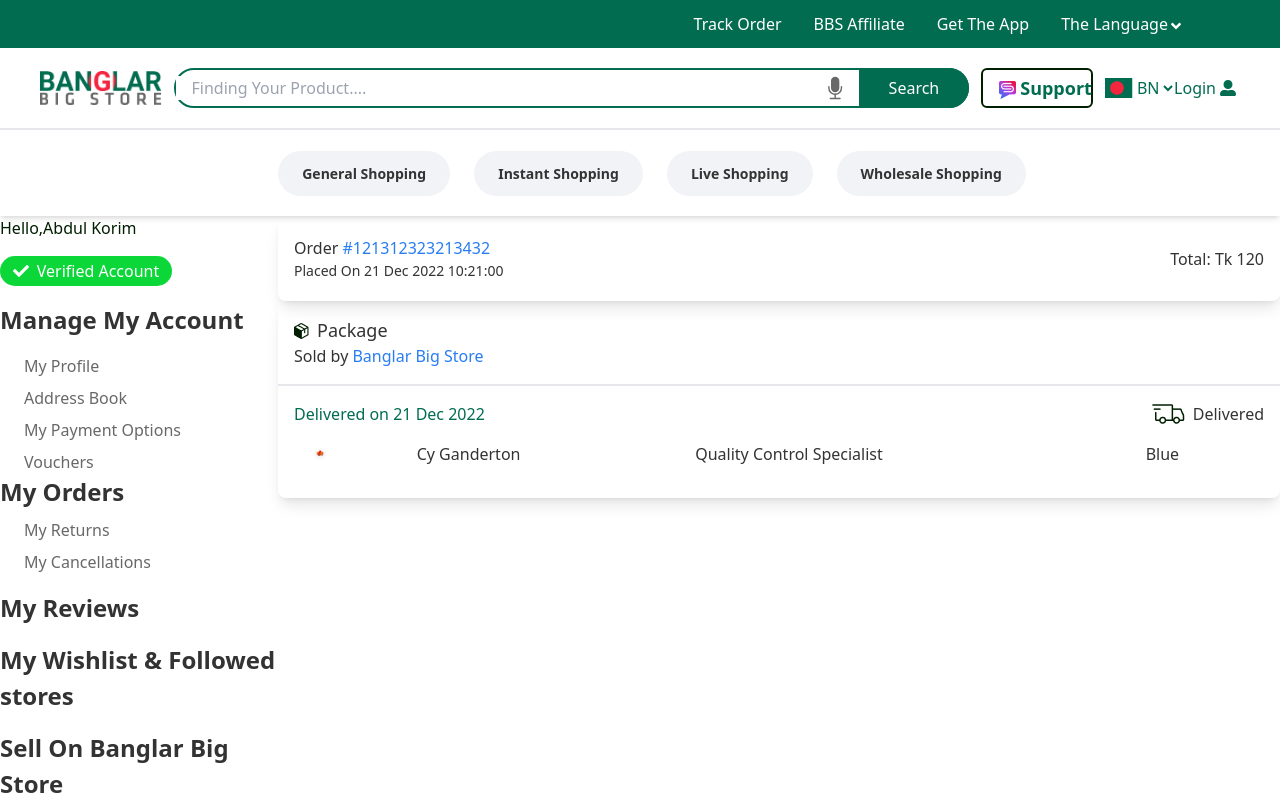
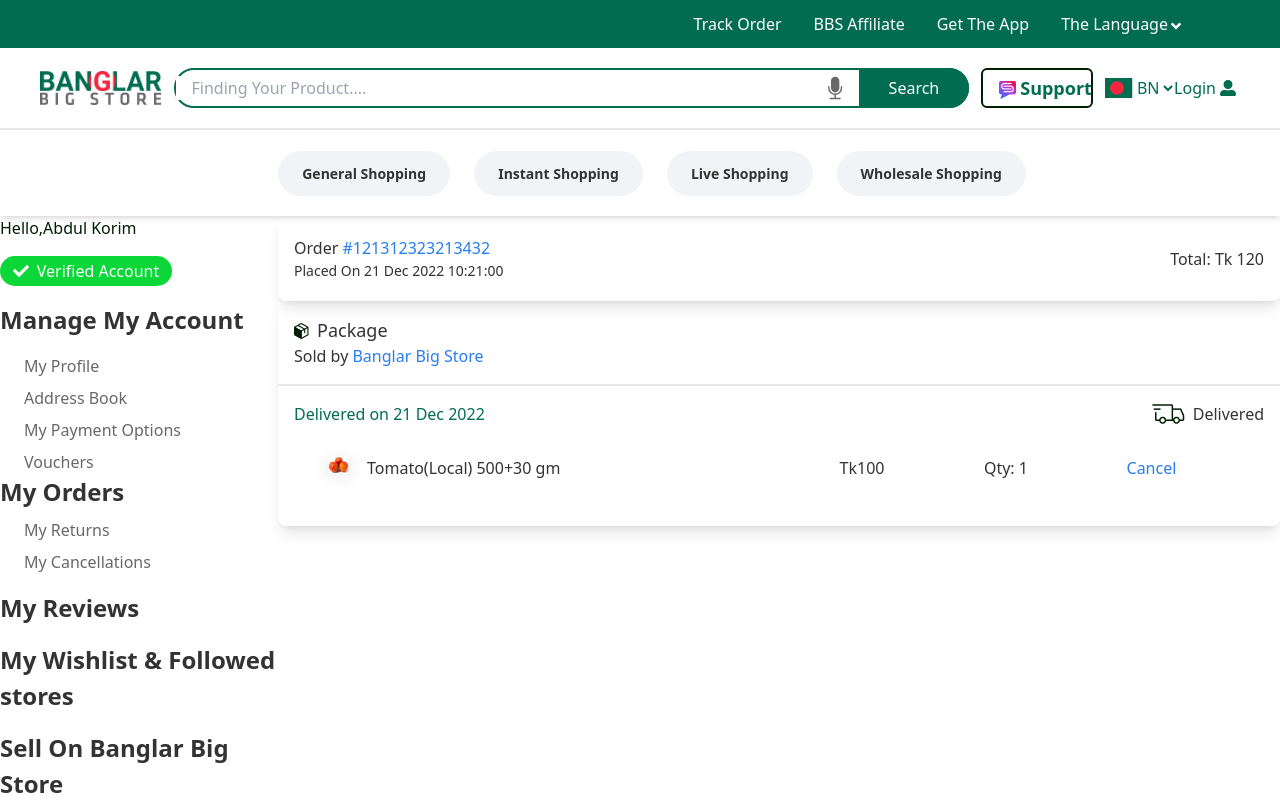
Before and after one commit to kowsar-mahmud-remon/Frontend-2, a Next.js app: page /orderDetails in a window 1280 px wide. Built offline with nearby package versions, Linux system fonts and the light colour scheme.

Commit message:
table added

```diff
--- a/components/myOrderDetails/myOrderDetails.js
+++ b/components/myOrderDetails/myOrderDetails.js
@@ -72,14 +72,20 @@
             <div className="overflow-x-auto">
               <table className="table w-full">
                 <tbody>
+                  {/* map er kaj hobe ekhane. just emni akhn show kora hoise */}
+                  {data && (
                     <tr>
+                      <td className="flex items-center">
+                        <Image width="57" height="46" src={data.image} alt="" />
+                        <p>{data.productName}</p>
+                      </td>
+                      <td>Tk{data.subtotal}</td>
+                      <td>Qty: {data.qty}</td>
                       <td>
-                                          <Image width='20' height='20' src={ data.image} alt=''/>
+                        <button className="text-[#287DF3]">Cancel</button>
                       </td>
-                      <td>Cy Ganderton</td>
-                      <td>Quality Control Specialist</td>
-                      <td>Blue</td>
                     </tr>
+                  )}
                 </tbody>
               </table>
             </div>
```
Lines whose indentation alone changed are shown as unchanged.
